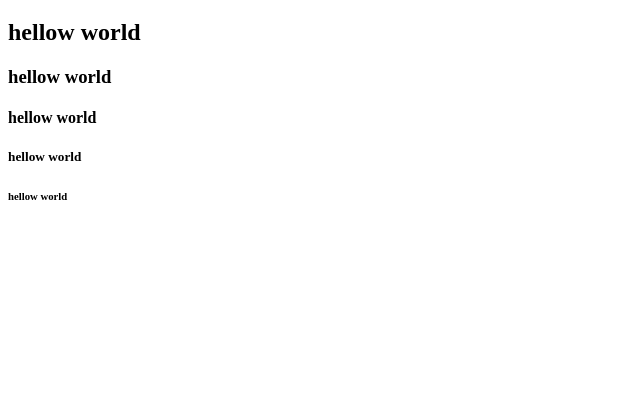
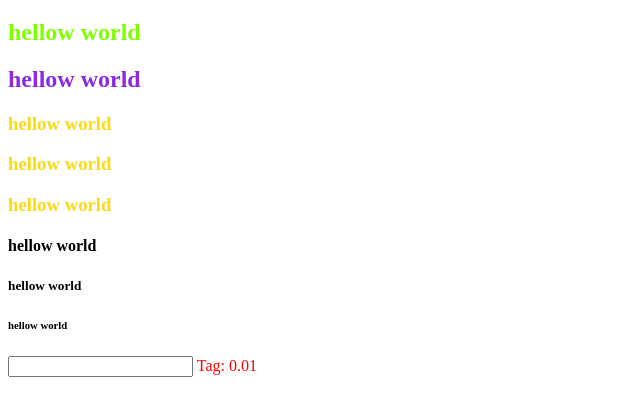
Before and after one commit to zhehy017/topcoderCourse.github.io, a plain HTML site: page index.html in a window 1280 px wide. Shown: the part 61-476 px from the top of the page, without its empty margins (0-640 px from the left). Drawn offline with Linux system fonts and the light colour scheme.

Commit message:
Add style sheet
Add style sheet

```diff
--- a/index.html
+++ b/index.html
@@ -6,15 +6,21 @@
         <title>
             Demo 1
         </title>
+        <link rel="stylesheet" href="style.css">
     </head>
     <body>
         <h1>hellow world</h1>
         <h2>hellow world</h2>
-        <h3>hellow world</h3>
+        <h2 id ="second_h2">hellow world</h2>
+        <h3 class="group1">hellow world</h3>
+        <h3 class="group1">hellow world</h3>
+        <h3 class="group1">hellow world</h3>
 
         <h4>hellow world</h4>
         <h5>hellow world</h5>
         <h6>hellow world</h6>
 
+        <input type="text">
+        <span> Tag: 0.01</span>
     </body>
 </html>
--- /dev/null
+++ b/style.css
@@ -0,0 +1,17 @@
+span{
+    color: red;
+}
+
+
+h2{
+    color: chartreuse;
+}
+
+#second_h2{
+    color: blueviolet;
+}
+
+
+.group1{
+    color: #fadb14;
+}
```
